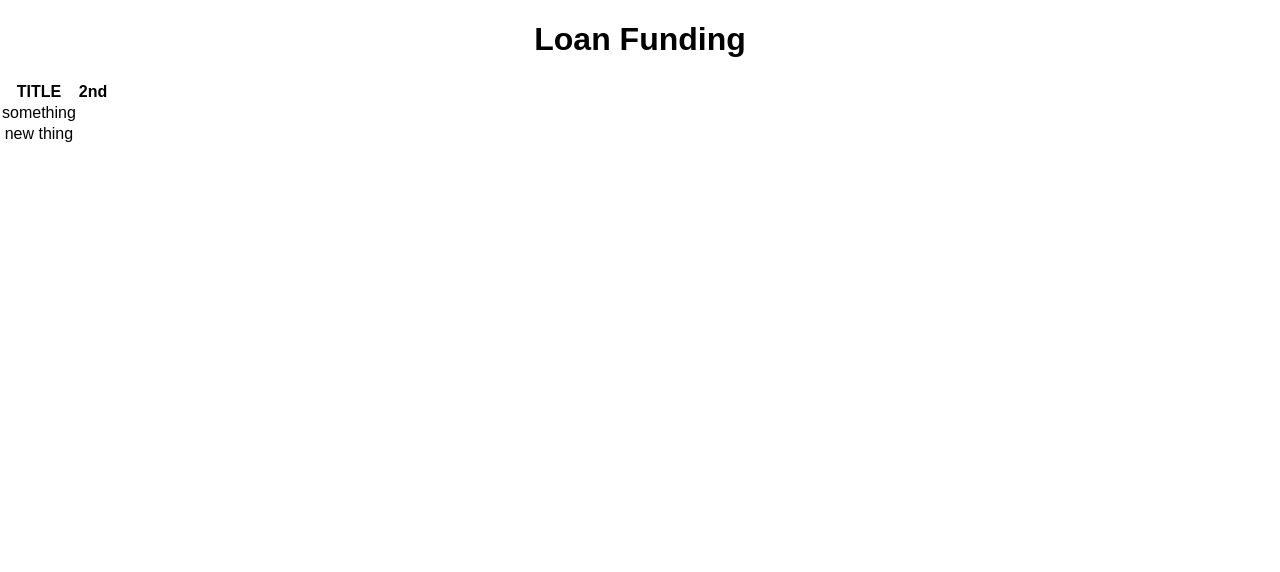
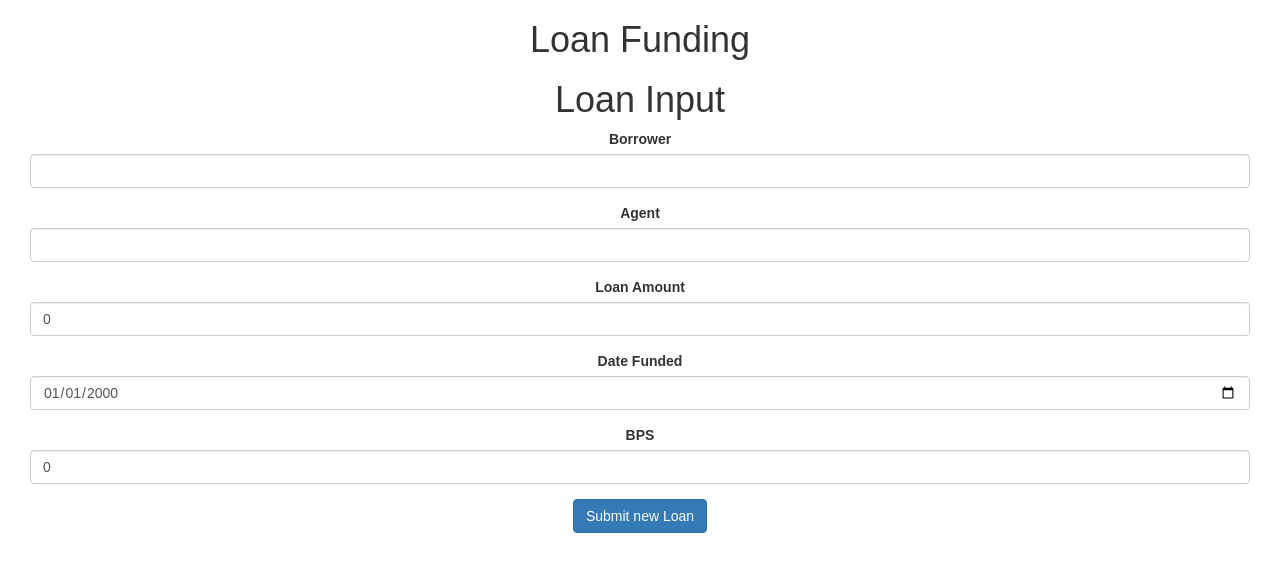
Before and after one commit to ablackness/loan-funding, a React (Create React App) app: page /#/input in a window 1280 px wide. Shown: the top 572 px of the page. Built offline with nearby package versions, Linux system fonts and the light colour scheme.

Commit message:
added react router, form page

```diff
--- a/package.json
+++ b/package.json
@@ -6,6 +6,7 @@
     "axios": "^0.18.0",
     "react": "^16.4.2",
     "react-dom": "^16.4.2",
+    "react-router-dom": "^4.3.1",
     "react-scripts": "1.1.4"
   },
   "scripts": {
--- a/public/index.html
+++ b/public/index.html
@@ -4,6 +4,7 @@
     <meta charset="utf-8">
     <meta name="viewport" content="width=device-width, initial-scale=1, shrink-to-fit=no">
     <meta name="theme-color" content="#000000">
+    <link rel="stylesheet" href="https://maxcdn.bootstrapcdn.com/bootstrap/3.3.7/css/bootstrap.min.css" integrity="sha384-BVYiiSIFeK1dGmJRAkycuHAHRg32OmUcww7on3RYdg4Va+PmSTsz/K68vbdEjh4u" crossorigin="anonymous">
     <!--
       manifest.json provides metadata used when your web app is added to the
       homescreen on Android. See https://developers.google.com/web/fundamentals/engage-and-retain/web-app-manifest/
--- a/src/App.css
+++ b/src/App.css
@@ -1,3 +1,8 @@
 .App {
   text-align: center;
 }
+
+.form-group {
+  padding-left: 30px;
+  padding-right: 30px;
+}
--- a/src/App.js
+++ b/src/App.js
@@ -1,14 +1,23 @@
 import React, { Component } from 'react';
+import {
+  HashRouter as Router,
+  Route
+} from 'react-router-dom';
 import './App.css';
 import Display from './components/Display';
+import LoanInput from './components/LoanInput';
+
 
 class App extends Component {
   render() {
     return (
-      <div className="App">
-        <h1>Loan Funding</h1>
-        <Display />
-      </div>
+      <Router>
+        <div className="App">
+          <h1>Loan Funding</h1>
+          <Route exact path='/' component={ Display }/>
+          <Route path='/input' component={ LoanInput }/>
+        </div>
+      </Router>
     );
   }
 }
--- a/src/components/Display.jsx
+++ b/src/components/Display.jsx
@@ -34,12 +34,7 @@ class Display extends Component {
   render() {
     return (
       <div className="Display" onClick={this.getData}>
-        <table>
-          <th>TITLE</th>
-          <th>2nd</th>
-          <tr>something</tr>
-          <td>new thing</td>
-        </table>
+        <h3>Text</h3>
       </div>
     );
   }
--- /dev/null
+++ b/src/components/LoanInput.jsx
@@ -0,0 +1,107 @@
+import React, { Component } from 'react';
+import '../App.css';
+import axios from 'axios';
+
+class LoanInput extends Component {
+  constructor(props) {
+    super(props);
+
+    this.state = {
+        borrower: '',
+        agent: '',
+        loanAmount: 0,
+        dateFunded: "2000-01-01",
+        BPS: 0
+    }
+
+    this.handleSubmit = this.handleSubmit.bind(this);
+    this.borrowerChange = this.borrowerChange.bind(this);
+    this.agentChange = this.agentChange.bind(this);
+    this.loanAmountChange = this.loanAmountChange.bind(this);
+    this.dateFundedChange = this.dateFundedChange.bind(this);
+    this.BPSChange = this.BPSChange.bind(this);
+  }
+
+  handleSubmit(event) {
+    event.preventDefault();
+    var d = new Date(this.state.dateFunded);
+    var month = d.getMonth();
+    var year = d.getFullYear();
+    var period = d.getDate() <= 15 ? 1 : 2
+    var bodyData = {
+        month: month + 1,
+        year: year,
+        period: period,
+        info: {
+            borrower: this.state.borrower,
+            agent: this.state.agent,
+            dateFunded: this.state.dateFunded,
+            loanAmount: this.state.loanAmount,
+            BPS: this.state.BPS
+        }
+    }
+    console.log(bodyData);
+    axios.post("https://t3ojby2w53.execute-api.us-east-1.amazonaws.com/LoanDev/loans",bodyData);
+    this.setState(
+        {
+            borrower: '',
+            agent: '',
+            loanAmount: 0,
+            dateFunded: "2000-01-01",
+            BPS: 0
+        });
+  }
+
+  borrowerChange(event) {
+      this.setState({borrower: event.target.value})
+  }
+
+  agentChange(event) {
+    this.setState({agent: event.target.value})
+  }
+
+  loanAmountChange(event) {
+    this.setState({loanAmount: event.target.value})
+  }
+
+  dateFundedChange(event) {
+    this.setState({dateFunded: event.target.value})
+  }
+
+  BPSChange(event) {
+      this.setState({BPS: event.target.value})
+  }
+
+  render() {
+    return (
+      <div className="LoanInput">
+        <h1>Loan Input</h1>
+        <form onSubmit={this.handleSubmit}>
+            <div className="form-group">
+                <label htmlFor="borrowerName">Borrower</label>
+                <input onChange={ this.borrowerChange } value={ this.state.borrower } className="form-control" type="text"/>
+            </div>
+            <div className="form-group">
+                <label htmlFor="agentName">Agent</label>
+                <input onChange={ this.agentChange } value={ this.state.agent } className="form-control" type="text"/>
+            </div>
+            <div className="form-group">
+                <label htmlFor="loanAmount">Loan Amount</label>
+                <input onChange={ this.loanAmountChange } value={ this.state.loanAmount } className="form-control" type="number"/>
+            </div>
+            <div className="form-group">
+                <label htmlFor="dateFunded">Date Funded</label>
+                <input onChange={ this.dateFundedChange } value={ this.state.dateFunded } className="form-control" type="date"/>
+            </div>
+            <div className="form-group">
+                <label htmlFor="BPS">BPS</label>
+                <input onChange={ this.BPSChange } value={ this.state.BPS } className="form-control" type="number"/>
+            </div>
+            <button type="submit" className="btn btn-primary">Submit new Loan</button>
+        </form>
+      </div>
+    );
+  }
+}
+
+export default LoanInput;
```
Also changed, not shown: 1 other file (tests, documents, lock files or other folders).
